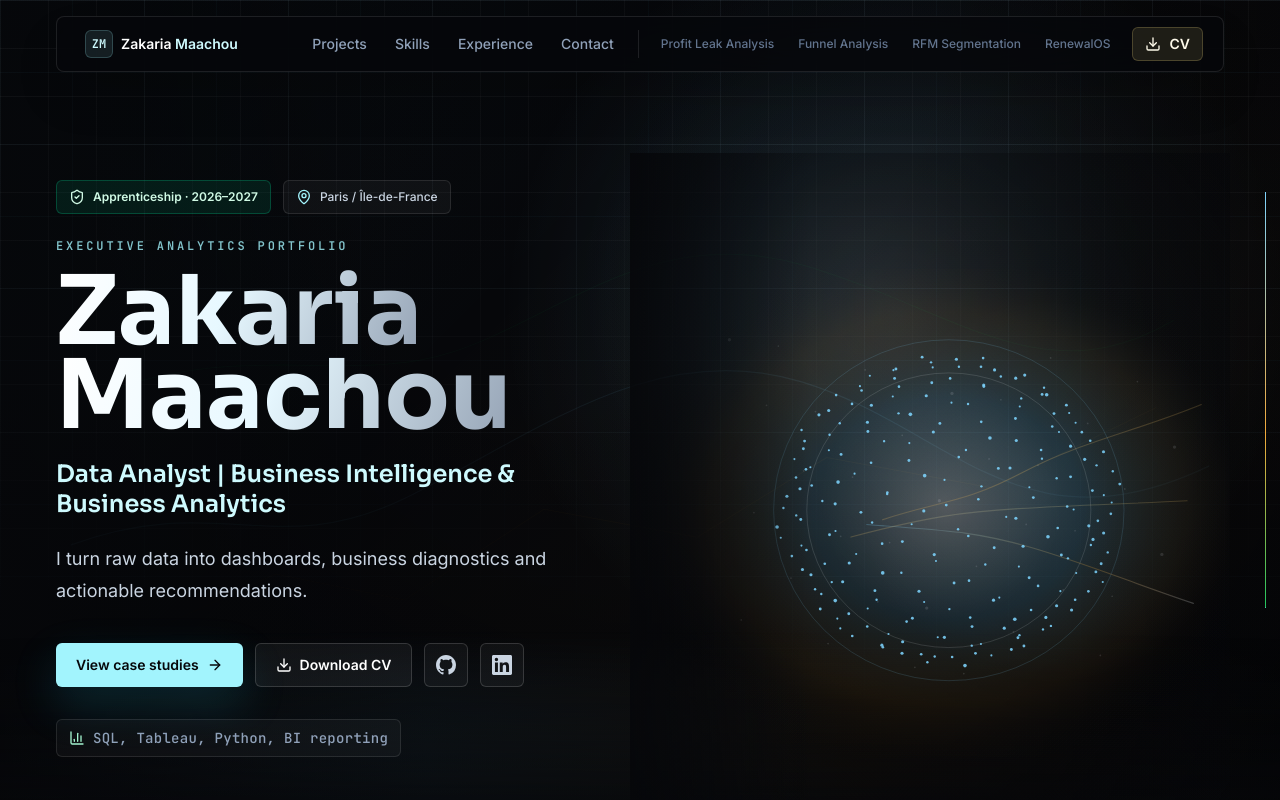
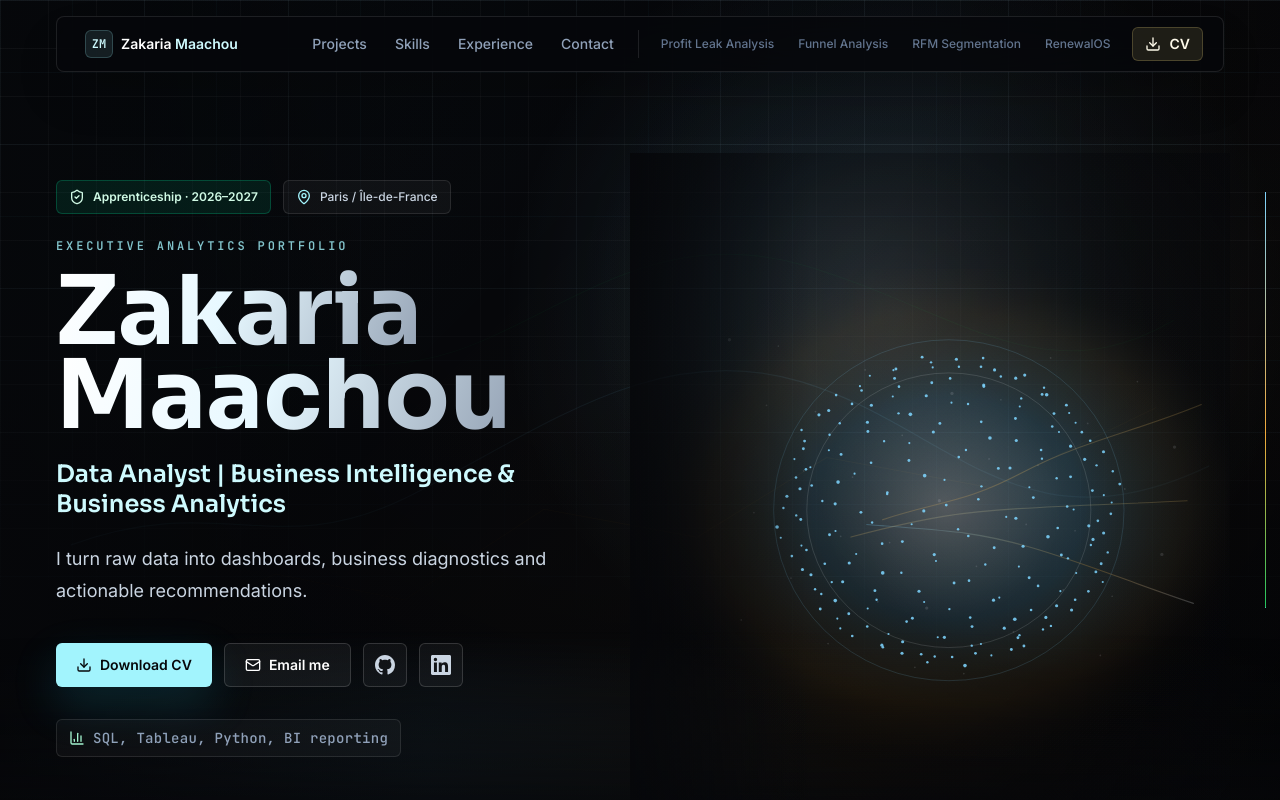
Before and after one commit to zakaria9622/zakaria-portfolio, a Next.js app: page / in a window 1280 px wide. Shown: the top 800 px of the page. Built offline with nearby package versions, Linux system fonts and the light colour scheme.

Commit message:
fix: prioritize recruiter hero actions

```diff
--- a/src/components/home/ExecutiveHero.tsx
+++ b/src/components/home/ExecutiveHero.tsx
@@ -19,6 +19,7 @@ import {
   ArrowRight,
   BarChart3,
   Download,
+  Mail,
   MapPin,
   ShieldCheck,
 } from "lucide-react";
@@ -405,24 +406,24 @@ export function ExecutiveHero() {
           </motion.p>
 
           <div className="mt-9 flex flex-wrap gap-3">
-            <Link
-              href="/#projects"
-              prefetch={false}
+            <a
+              href={profile.cvHref}
+              download
               data-magnetic="true"
               data-magnetic-strength="9"
               className="magnetic-target inline-flex items-center justify-center gap-2 rounded-md bg-cyan-200 px-5 py-3 font-body text-sm font-semibold leading-none text-ink-950 shadow-[0_18px_45px_rgba(35,184,216,0.18)] transition-colors duration-200 hover:bg-white focus-visible:outline focus-visible:outline-2 focus-visible:outline-offset-2 focus-visible:outline-cyan-200"
             >
-              View case studies
-              <ArrowRight className="size-4" />
-            </Link>
+              <Download className="size-4" />
+              Download CV
+            </a>
             <a
-              href={profile.cvHref}
+              href={`mailto:${profile.email}`}
               data-magnetic="true"
               data-magnetic-strength="8"
               className="magnetic-target inline-flex items-center justify-center gap-2 rounded-md border border-white/15 bg-white/[0.05] px-5 py-3 font-body text-sm font-semibold leading-none text-white transition-colors duration-200 hover:border-white/30 hover:bg-white/[0.09] focus-visible:outline focus-visible:outline-2 focus-visible:outline-offset-2 focus-visible:outline-cyan-200"
             >
-              <Download className="size-4" />
-              Download CV
+              <Mail className="size-4" />
+              Email me
             </a>
             <a
               href={profile.github}
```
